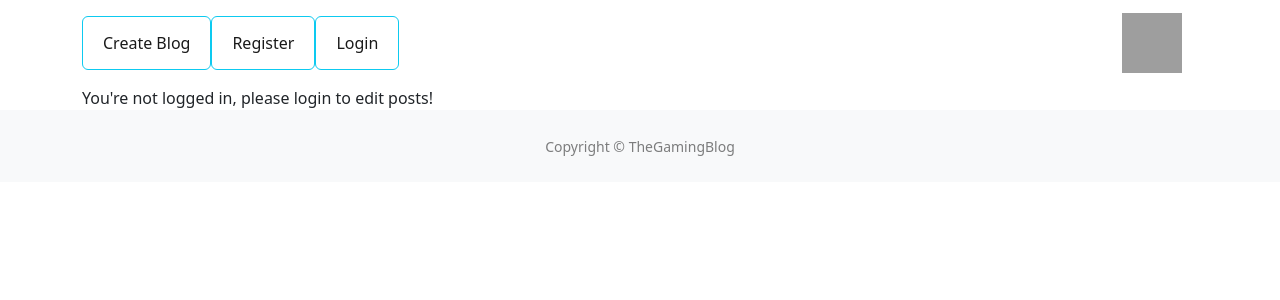
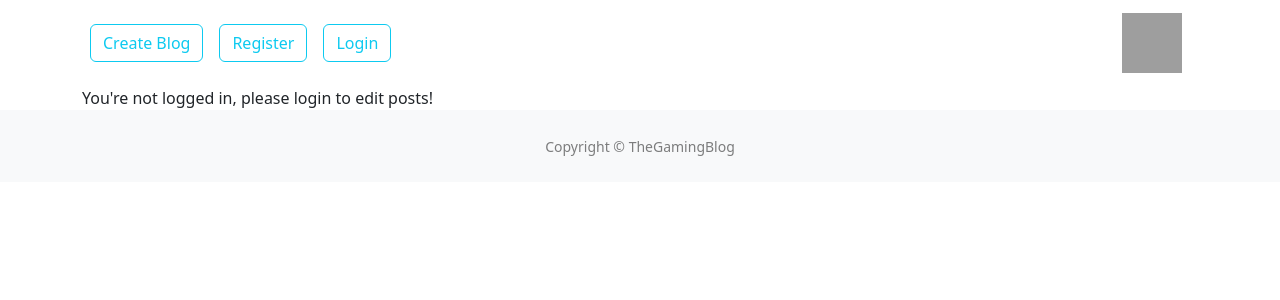
Before and after one commit to ChivSuroo/Project-4, a Django app: template myblog/templates/add_post.html in a window 1280 px wide. Shown: the top 300 px of the page. Run offline with Django 3.2, Linux system fonts and the light colour scheme; the template is opened without the code that fills it, so the values that code supplies are empty; grey boxes are pictures that could not be loaded.

Commit message:
improved the html tags

```diff
--- a/myblog/templates/base.html
+++ b/myblog/templates/base.html
@@ -30,19 +30,25 @@
                 <ul class="navbar-nav">
                     {% if user.is_authenticated %}
 
-                    <li class="nav-item"><button class="btn btn-outline-info">
-                            <a class="nav-link active" aria-current="page" href="{% url 'add_post' %}">Create Blog</a>
-                        </button></li>
+                    <li class="nav-item">
+                        <a class="nav-link active" aria-current="page" href="{% url 'add_post' %}">
+                            <button class="btn btn-outline-info">
+                                Create Blog
+                            </button>
+                        </a>
+                    </li>
 
 
-                    <li class="nav-item"><button class="btn btn-outline-info">
-                            <a class="nav-link active" aria-current="page" href="{% url 'logout' %}">Logout</a>
-                        </button></li>
+                    <li class="nav-item"><a class="nav-link active" aria-current="page"
+                            href="{% url 'logout' %}"><button class="btn btn-outline-info">
+                                Logout
+                            </button></a></li>
 
-                    <li class="nav-item"><button class="btn btn-outline-info">
-                            <a class="nav-link active" aria-current="page" href="{% url 'edit_profile' %}">Edit
-                                Profile</a>
-                        </button></li>
+                    <li class="nav-item"><a class="nav-link active" aria-current="page"
+                            href="{% url 'edit_profile' %}"><button class="btn btn-outline-info">
+                                Edit
+                                Profile
+                            </button></a></li>
 
 
 
@@ -50,15 +56,18 @@
                     {% else %}
 
 
-                    <li class="nav-item"><button class="btn btn-outline-info">
-                            <a class="nav-link active" aria-current="page" href="{% url 'add_post' %}">Create Blog</a>
-                        </button></li>
-                    <li class="nav-item"><button class="btn btn-outline-info">
-                            <a class="nav-link active" aria-current="page" href="{% url 'register' %}">Register</a>
-                        </button></li>
-                    <li class="nav-item"><button class="btn btn-outline-info">
-                            <a class="nav-link active" aria-current="page" href="{% url 'login' %}">Login</a>
-                        </button></li>
+                    <li class="nav-item"><a class="nav-link active" aria-current="page"
+                            href="{% url 'add_post' %}"><button class="btn btn-outline-info">
+                                Create Blog
+                            </button></a></li>
+                    <li class="nav-item"><a class="nav-link active" aria-current="page"
+                            href="{% url 'register' %}"><button class="btn btn-outline-info">
+                                Register
+                            </button></a></li>
+                    <li class="nav-item"><a class="nav-link active" aria-current="page" href="{% url 'login' %}"><button
+                                class="btn btn-outline-info">
+                                Login
+                            </button></a></li>
 
                     {% endif %}
 
```
